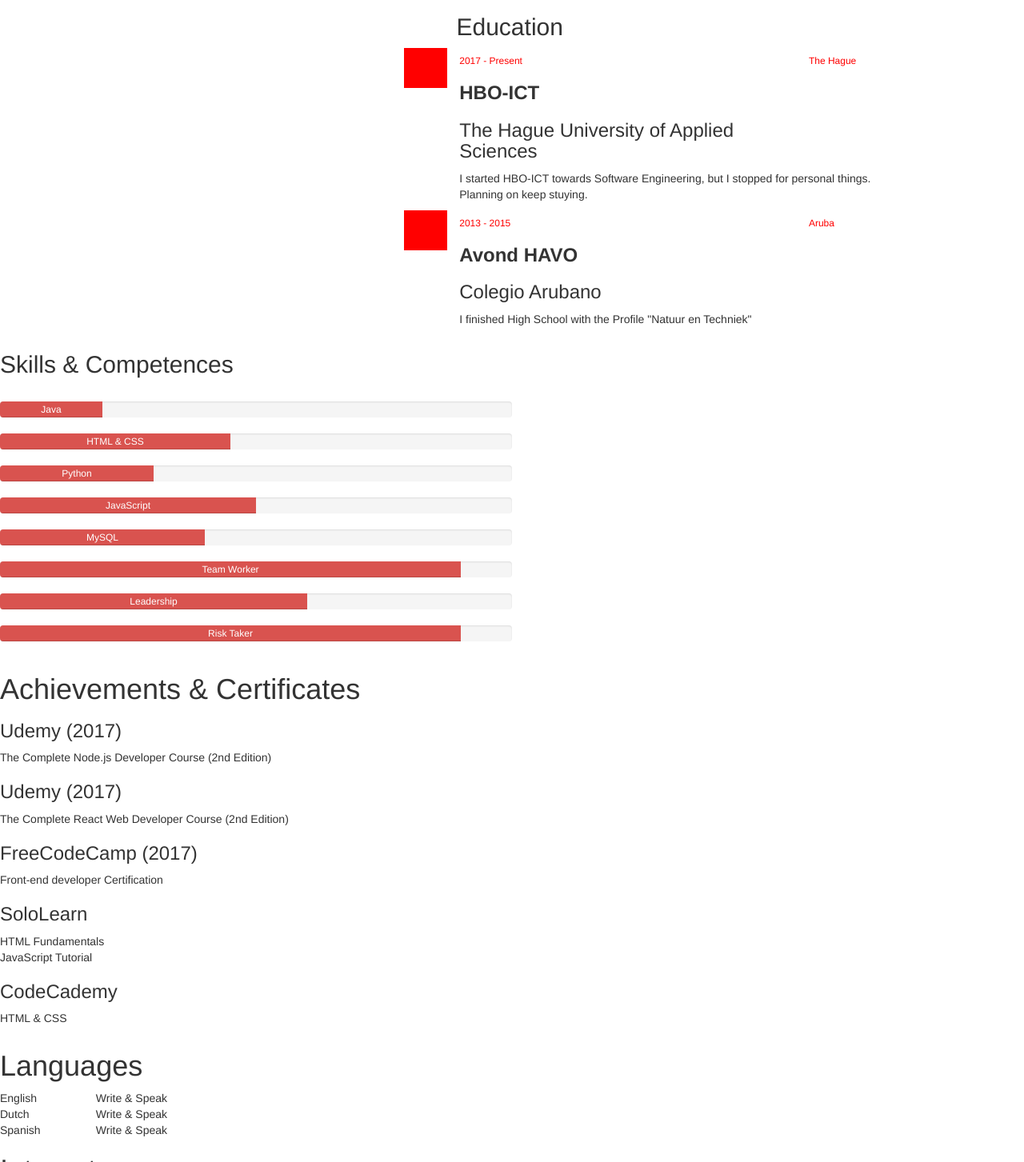
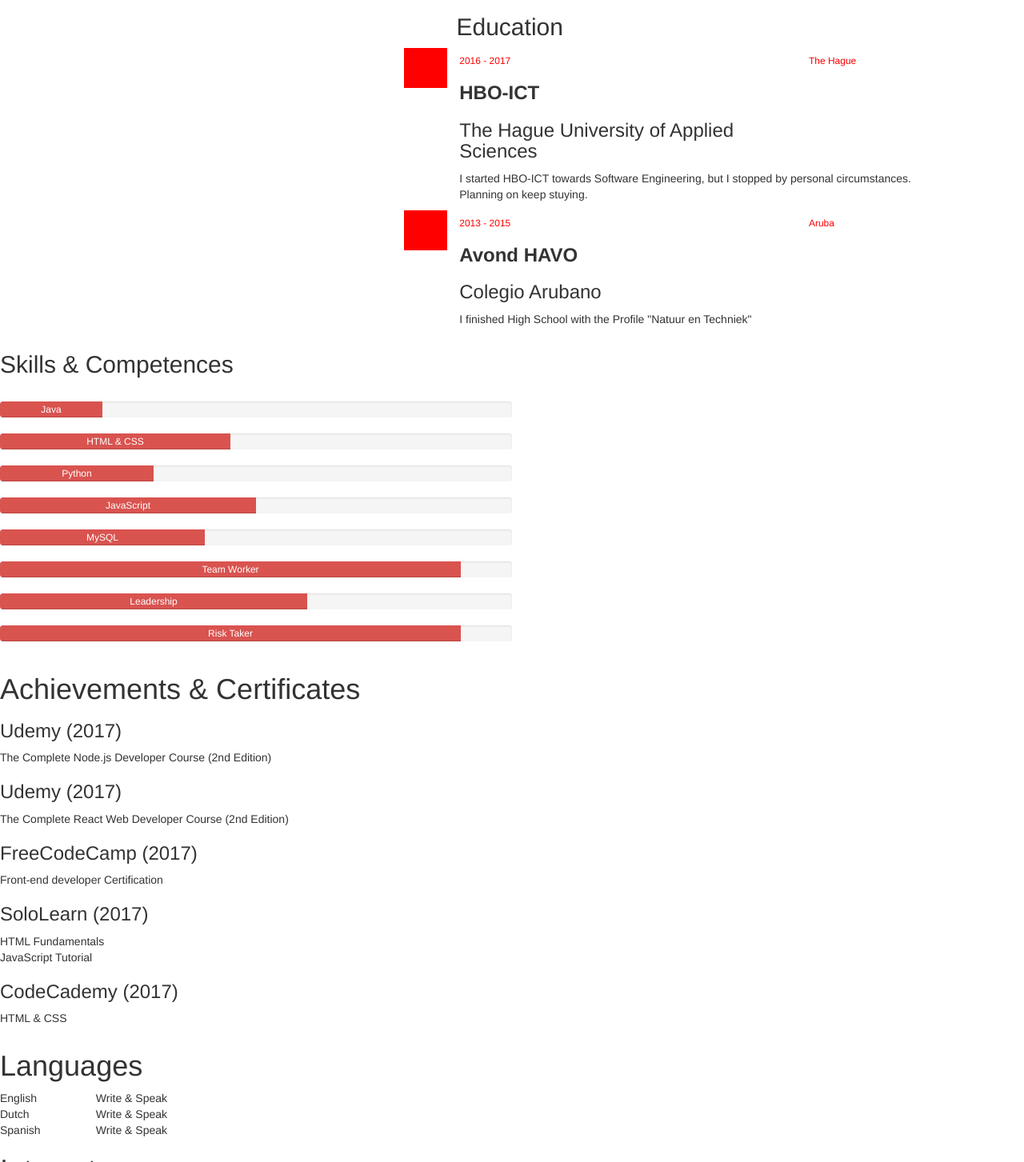
Before and after one commit to AHaayen/CV-HTML, a website: page index.html in a window 1280 px wide. Shown: the part 1400-2853 px from the top of the page at 80% size. Drawn offline with nearby package versions, Linux system fonts and the light colour scheme.

Commit message:
Edited some things, Almost done

```diff
--- a/index.html
+++ b/index.html
@@ -208,7 +208,7 @@
             <!-- Header -->
             <section style="background-color:red; height:50px" class="col-lg-1"></section>
             <section class="col-lg-8">
-              <h4>2017 - Present</h4>
+              <h4>2016 - 2017</h4>
               <h3>
                 <strong>HBO-ICT</strong>
               </h3>
@@ -221,7 +221,7 @@
           <!-- Content -->
           <section class="row">
             <section class="col-lg-11 col-lg-offset-1">
-              <p>I started HBO-ICT towards Software Engineering, but I stopped for personal things. Planning on keep stuying.</p>
+              <p>I started HBO-ICT towards Software Engineering, but I stopped by personal circumstances. Planning on keep stuying.</p>
             </section>
           </section>
         </div>
@@ -316,11 +316,12 @@
           <p>The Complete React Web Developer Course (2nd Edition)</p>
           <h3>FreeCodeCamp (2017)</h3>
           <p>Front-end developer Certification</p>
-          <h3>SoloLearn</h3>
+          <h3>SoloLearn (2017)</h3>
           <p>HTML Fundamentals
-            <br> JavaScript Tutorial
+            <br>
+            JavaScript Tutorial
           </p>
-          <h3>CodeCademy</h3>
+          <h3>CodeCademy (2017)</h3>
           <p>HTML & CSS</p>
         </div>
         <!-- Languages -->
```
